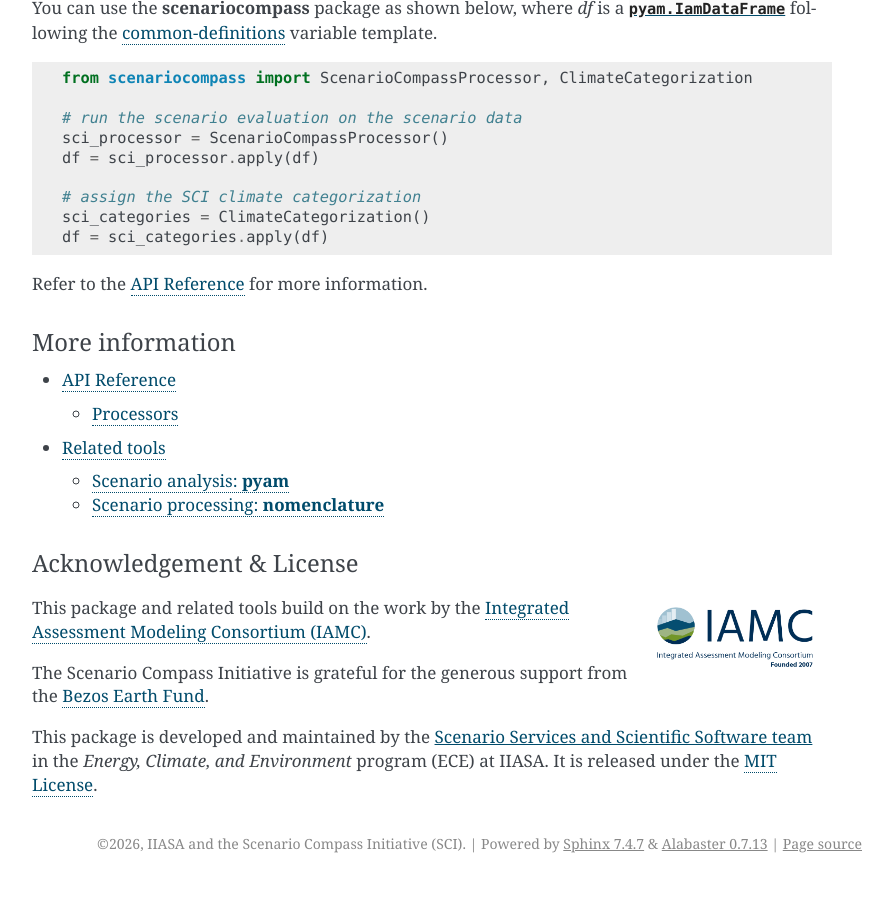
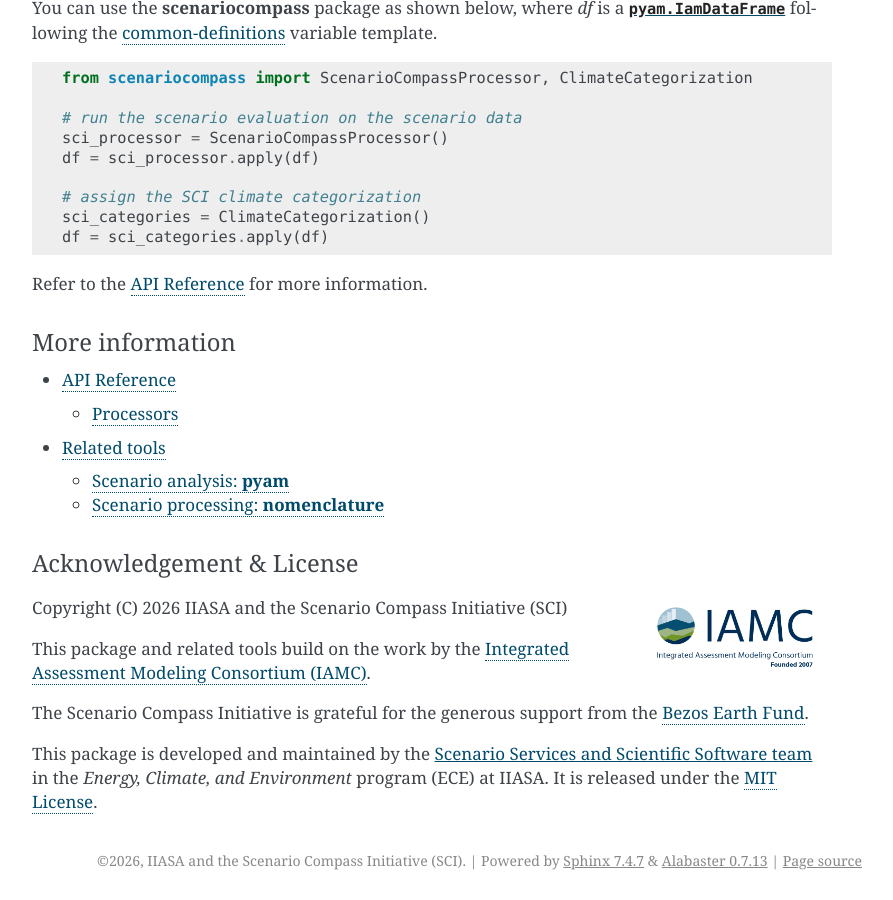
Before and after one commit to IAMconsortium/scenariocompass, a Sphinx documentation site: the page built from docs/index.rst, in a window 1280 px wide and 900 px high, scrolled down 854 px. Shown: the whole window, without its empty margins (328-1221 px from the left). Built offline with Sphinx 7.4.7, drawn with Linux system fonts in a browser that asks for light colours.

Commit message:
Add copyright to landing page

```diff
--- a/docs/index.rst
+++ b/docs/index.rst
@@ -89,6 +89,8 @@ Acknowledgement & License
    :width: 160px
    :align: right
 
+Copyright (C) 2026 IIASA and the Scenario Compass Initiative (SCI)
+
 This package and related tools build on the work by the
 `Integrated Assessment Modeling Consortium (IAMC) <https://www.iamconsortium.org>`_.
 
```
